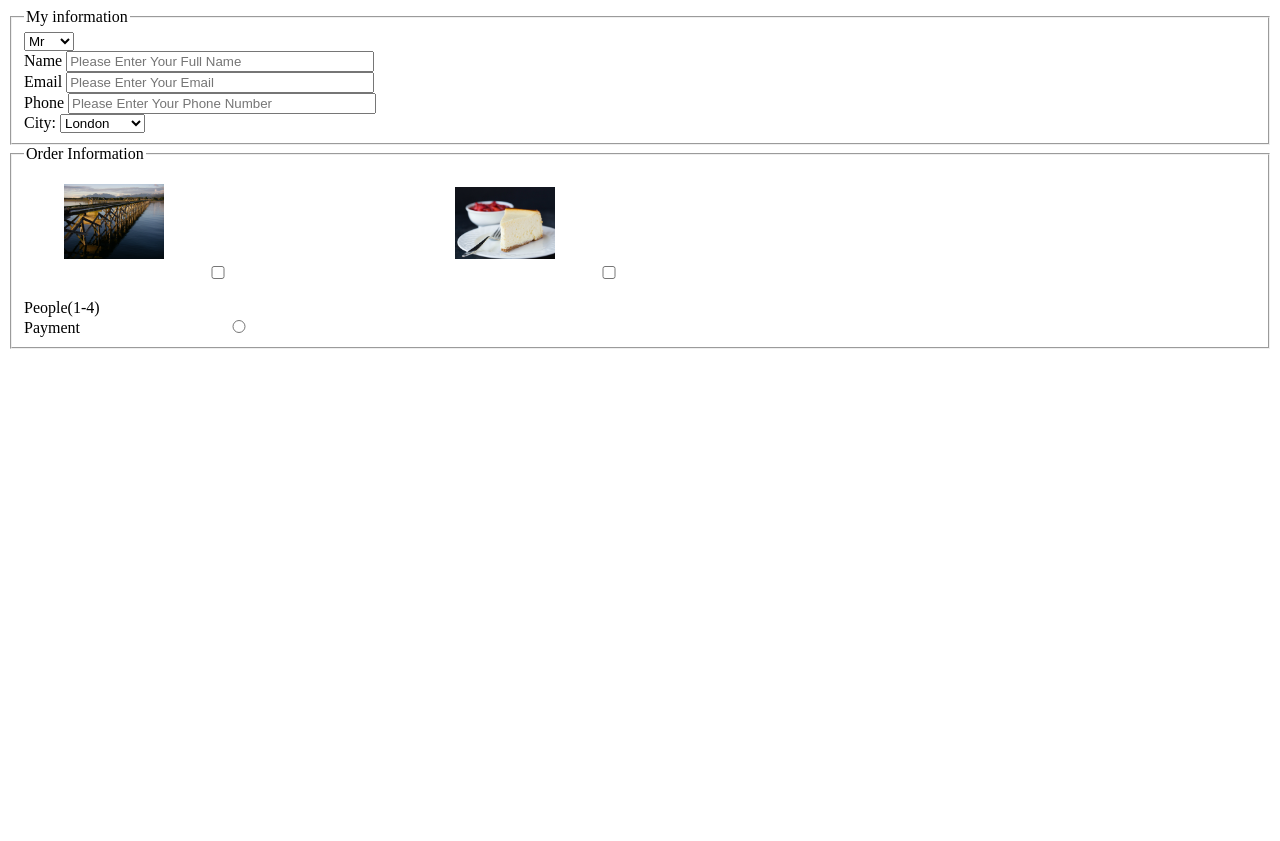
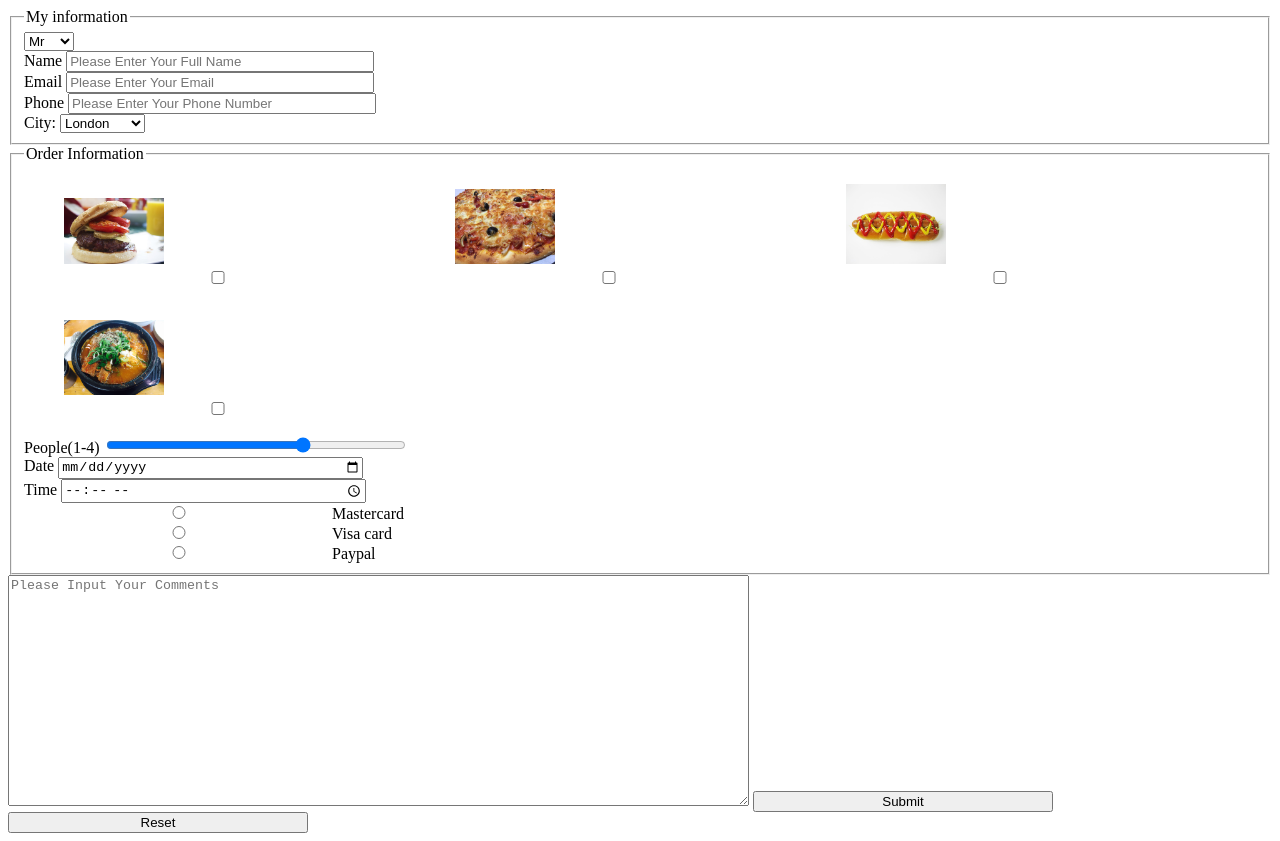
Before and after one commit to HarryChen-/HarryChen-.github.io, a plain HTML site: page order.html in a window 1280 px wide. Before the commit the page ends 800 px from the top, so only its background shows below. Drawn offline with Linux system fonts and the light colour scheme.

Commit message:
order webpage update

```diff
--- a/order.html
+++ b/order.html
@@ -50,29 +50,51 @@
         <fieldset>
             <legend>Order Information</legend>
             <figure>
-                <img src="img/338_Bill_Eichenlaub.jpg" alt="">
+                <img src="img/burger.jpg" alt="">
 
                 <figcaption>
                     <input type="checkbox">
                 </figcaption>
             </figure>
             <figure>
-                <img src="/img/new-york-cheesecake-25-600.jpg" alt="">
+                <img src="img/pizza.jpg" alt="">
                 <figcaption>
                     <input type="checkbox">
                 </figcaption>
             </figure>
+            <figure>
+                <img src="img/hotdog.jpg" alt="">
 
+                <figcaption>
+                    <input type="checkbox">
+                </figcaption>
+            </figure>
+            <figure>
+                <img src="img/soup.jpg" alt="">
 
+                <figcaption>
+                    <input type="checkbox">
+                </figcaption>
+            </figure>
             <br>
             <label for="people">People(1-4)</label>
+            <input type="range" min="1" max="4" name="People">
             <br>
-            <label for="payment">Payment</label>
-            <input type="radio" value="payment">
-
+            <label for="date">Date</label>
+            <input type="date">
+            <br>
+            <label for="time">Time</label>
+            <input type="time">
+            <br>
+            <input type="radio" name="payment" value="Mastercard">Mastercard
+            <br>
+            <input type="radio" name="payment" value="Visa card">Visa card
+            <br>
+            <input type="radio" name="payment" value="Paypal">Paypal
         </fieldset>
-
-
+          <textarea name="" id="" cols="90" rows="15" placeholder="Please Input Your Comments"></textarea>
+          <input type="submit">
+          <input type="reset">
     </form>
 
 </body>
```
Also changed, not shown: img/burger.jpg (added), img/hotdog.jpg (added), img/pizza.jpg (added), img/soup.jpg (added).
